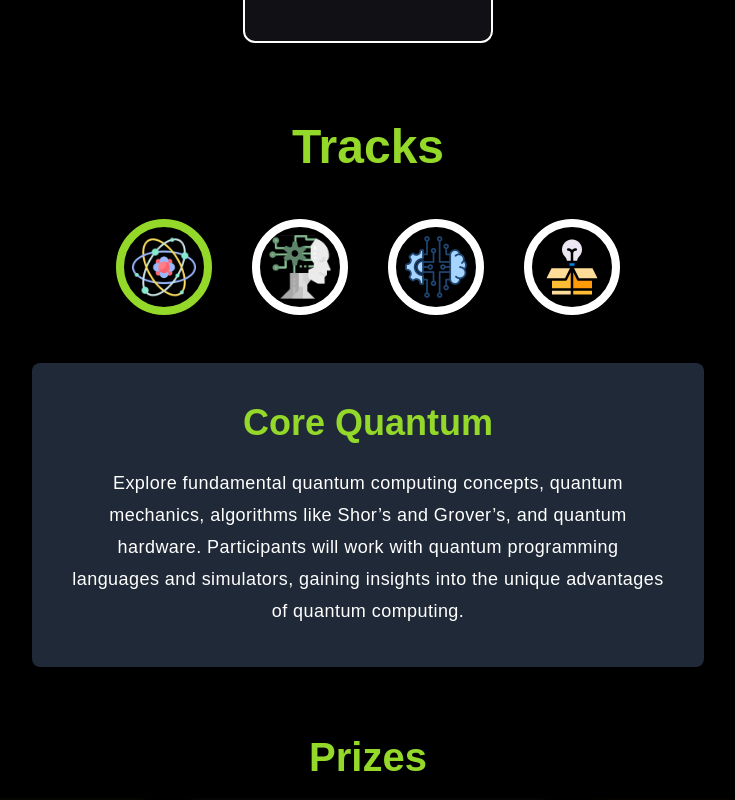
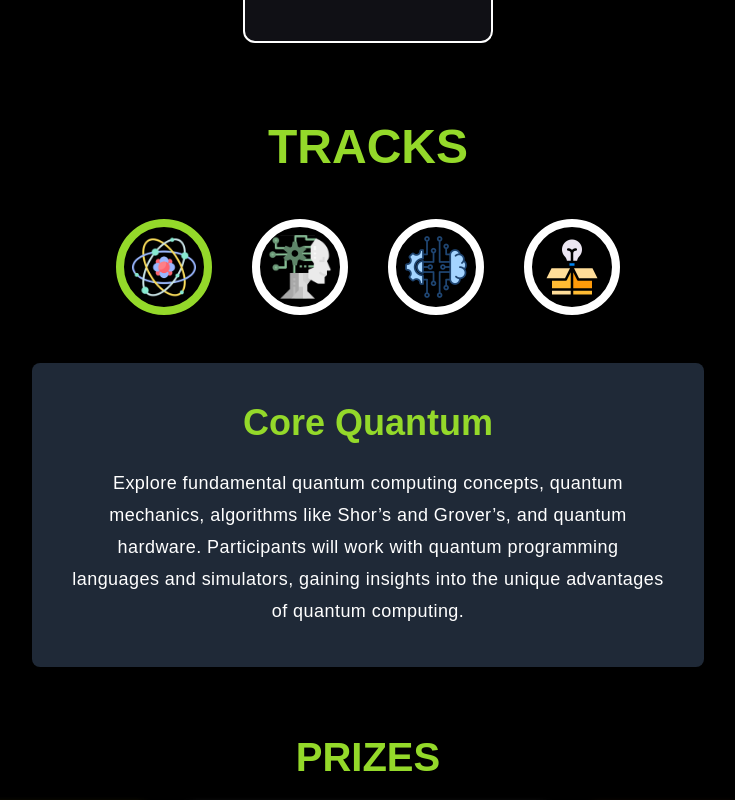
Before and after one commit to Diablo0801/Quantathon-2.0, a React (Vite) app: page / in a window 1280 px wide. Shown: the part 6040-6840 px from the top of the page, without its empty margins (272-1007 px from the left). Built offline with nearby package versions, Linux system fonts and the light colour scheme.

Commit message:
capitalised title

```diff
--- a/src/Prizes/PrizeSection.jsx
+++ b/src/Prizes/PrizeSection.jsx
@@ -39,7 +39,7 @@ const PrizeSection = () => {
 
   return (
     <div className={styles.prizeContainer}>
-      <h2 className={styles.prizeTitle}>Prizes</h2>
+      <h2 className={styles.prizeTitle}>PRIZES</h2>
 
       {/* Main Prizes Section */}
       <div className={styles.mainPrizeGrid}>
--- a/src/TracksComponent/TracksComponent.jsx
+++ b/src/TracksComponent/TracksComponent.jsx
@@ -35,7 +35,7 @@ const TracksComponent = () => {
   return (
     <div id="tracks" className="flex flex-col items-center py-10">
       <h1 className="text-[#94D92A] text-3xl sm:text-5xl font-bold mb-6 sm:mb-12">
-        Tracks
+        TRACKS
       </h1>
 
       <div className="flex justify-center space-x-4 sm:space-x-10 mb-8 sm:mb-12">
```
